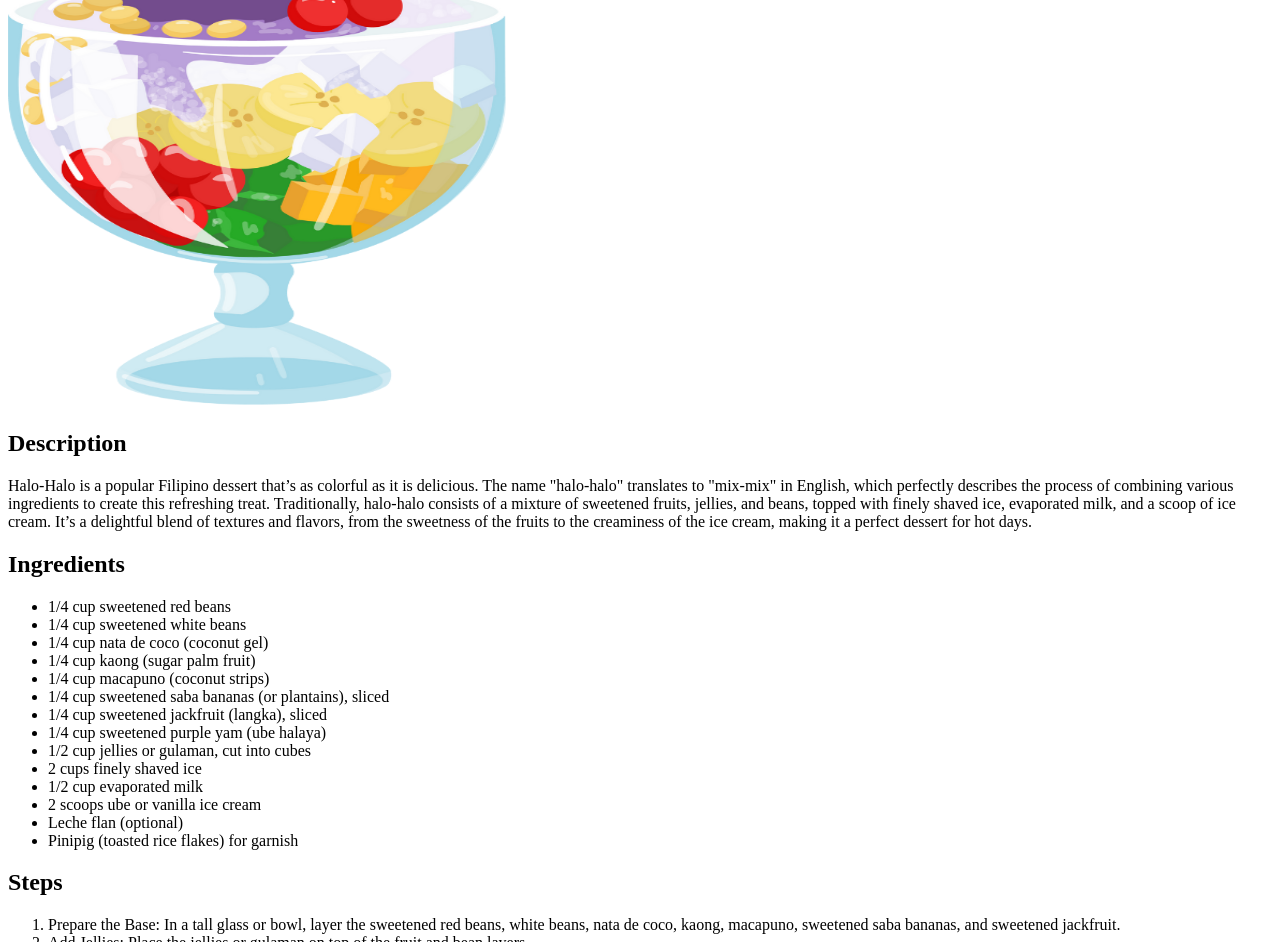
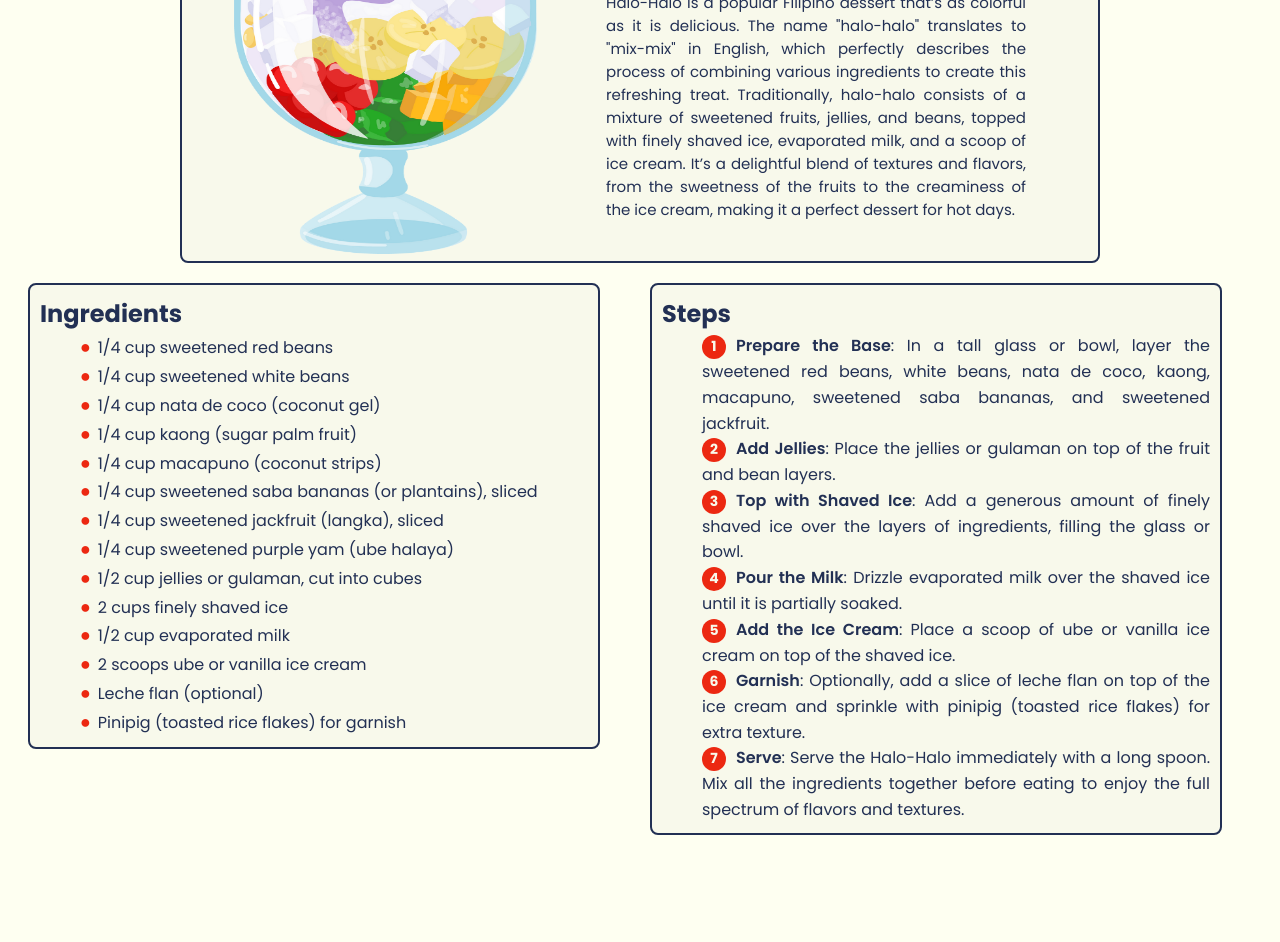
Before and after one commit to aiaxlowl/odin-recipes, a plain HTML site: page recipes/halo-halo.html in a window 1280 px wide. Shown: the part 174-1116 px from the top of the page. After the commit the page ends 1029 px from the top, so only its background shows below. Drawn offline with Linux system fonts and the light colour scheme.

Commit message:
Finish halo-halo and sinigang na baboy html
Both Halo-halo and Sinigang na Baboy's html were formatted the same with Filipino Spaghetti to make use of recipe-styles.css

```diff
--- a/recipes/halo-halo.html
+++ b/recipes/halo-halo.html
@@ -4,13 +4,26 @@
     <head>
         <meta charset="UTF-8">
         <title>Halo-halo</title>
+        <link rel="stylesheet" href="./recipes-styles.css">
+        <link rel="icon" href="/images/halo-halo.jpg" type="image/jpg">
     </head>
 
     <body>
+
+        <a href="../index.html">Back to Menu</a>
+
+        <div class="food-header">
+            <img src="../images/halo-halo.jpg" alt="Halo-halo Image" id="halo-halo-image">
+            <div class="food-description">
                 <h1>Halo-halo</h1>
-        <img src="../images/halo-halo.jpg" alt="Halo-halo Image" width="500px" height="500px">
-        <h2>Description</h2>
-        <p>Halo-Halo is a popular Filipino dessert that’s as colorful as it is delicious. The name "halo-halo" translates to "mix-mix" in English, which perfectly describes the process of combining various ingredients to create this refreshing treat. Traditionally, halo-halo consists of a mixture of sweetened fruits, jellies, and beans, topped with finely shaved ice, evaporated milk, and a scoop of ice cream. It’s a delightful blend of textures and flavors, from the sweetness of the fruits to the creaminess of the ice cream, making it a perfect dessert for hot days.</p>
+                <p>
+                    Halo-Halo is a popular Filipino dessert that’s as colorful as it is delicious. The name "halo-halo" translates to "mix-mix" in English, which perfectly describes the process of combining various ingredients to create this refreshing treat. Traditionally, halo-halo consists of a mixture of sweetened fruits, jellies, and beans, topped with finely shaved ice, evaporated milk, and a scoop of ice cream. It’s a delightful blend of textures and flavors, from the sweetness of the fruits to the creaminess of the ice cream, making it a perfect dessert for hot days.
+                </p>
+            </div>
+        </div>
+
+        <div class="food-section">
+            <div class="food-container">
                 <h2>Ingredients</h2>
                 <ul>
                     <li>1/4 cup sweetened red beans</li>
@@ -28,16 +41,20 @@
                     <li>Leche flan (optional)</li>
                     <li>Pinipig (toasted rice flakes) for garnish</li>
                 </ul>
+            </div>
+
+            <div class="food-container">
                 <h2>Steps</h2>
                 <ol>
-            <li>Prepare the Base: In a tall glass or bowl, layer the sweetened red beans, white beans, nata de coco, kaong, macapuno, sweetened saba bananas, and sweetened jackfruit.</li>
-            <li>Add Jellies: Place the jellies or gulaman on top of the fruit and bean layers.</li>
-            <li>Top with Shaved Ice: Add a generous amount of finely shaved ice over the layers of ingredients, filling the glass or bowl.</li>
-            <li>Pour the Milk: Drizzle evaporated milk over the shaved ice until it is partially soaked.</li>
-            <li>Add the Ice Cream: Place a scoop of ube or vanilla ice cream on top of the shaved ice.</li>
-            <li>Garnish: Optionally, add a slice of leche flan on top of the ice cream and sprinkle with pinipig (toasted rice flakes) for extra texture.</li>
-            <li>Serve: Serve the Halo-Halo immediately with a long spoon. Mix all the ingredients together before eating to enjoy the full spectrum of flavors and textures.</li>
+                    <li><b>Prepare the Base</b>: In a tall glass or bowl, layer the sweetened red beans, white beans, nata de coco, kaong, macapuno, sweetened saba bananas, and sweetened jackfruit.</li>
+                    <li><b>Add Jellies</b>: Place the jellies or gulaman on top of the fruit and bean layers.</li>
+                    <li><b>Top with Shaved Ice</b>: Add a generous amount of finely shaved ice over the layers of ingredients, filling the glass or bowl.</li>
+                    <li><b>Pour the Milk</b>: Drizzle evaporated milk over the shaved ice until it is partially soaked.</li>
+                    <li><b>Add the Ice Cream</b>: Place a scoop of ube or vanilla ice cream on top of the shaved ice.</li>
+                    <li><b>Garnish</b>: Optionally, add a slice of leche flan on top of the ice cream and sprinkle with pinipig (toasted rice flakes) for extra texture.</li>
+                    <li><b>Serve</b>: Serve the Halo-Halo immediately with a long spoon. Mix all the ingredients together before eating to enjoy the full spectrum of flavors and textures.</li>
                 </ol>
-        <a href="../index.html">Back to Menu</a>
+            </div>
+        </div>
     </body>
 </html>
--- a/recipes/recipes-styles.css
+++ b/recipes/recipes-styles.css
@@ -29,6 +29,11 @@
 .food-header img {
     width: 48vh;
     height: 46vh;
+}
+
+.food-header #halo-halo-image {
+    width: 38vh;
+    margin-right: 6vh;
 }
 
 .food-header .food-description {
@@ -74,7 +79,6 @@
     line-height: 1.6;
     border: 2px solid var(--text-color);
     border-radius: 0.5rem;
-    text-align: justify;
     background-color: var(--container-bg);
 }
 
@@ -104,6 +108,8 @@ ul li, ol li {
 ul li:before {
     content: "● ";
     font-size: 18px;
+    height: auto;
+    width: auto;
     padding-right: 2px;
     color: #EC2811;
 }
@@ -127,6 +133,10 @@ ol li:before {
     margin-right: 10px;
 }
 
+ol li {
+    text-align: justify;
+}
+
 li b {
     font-weight: 600;
 }
```
Also changed, not shown: recipes/filipino_spaghetti.html (+1 -1 lines), recipes/sinigang_na_baboy.html (+29 -11 lines). Lines whose indentation alone changed are shown as unchanged.
